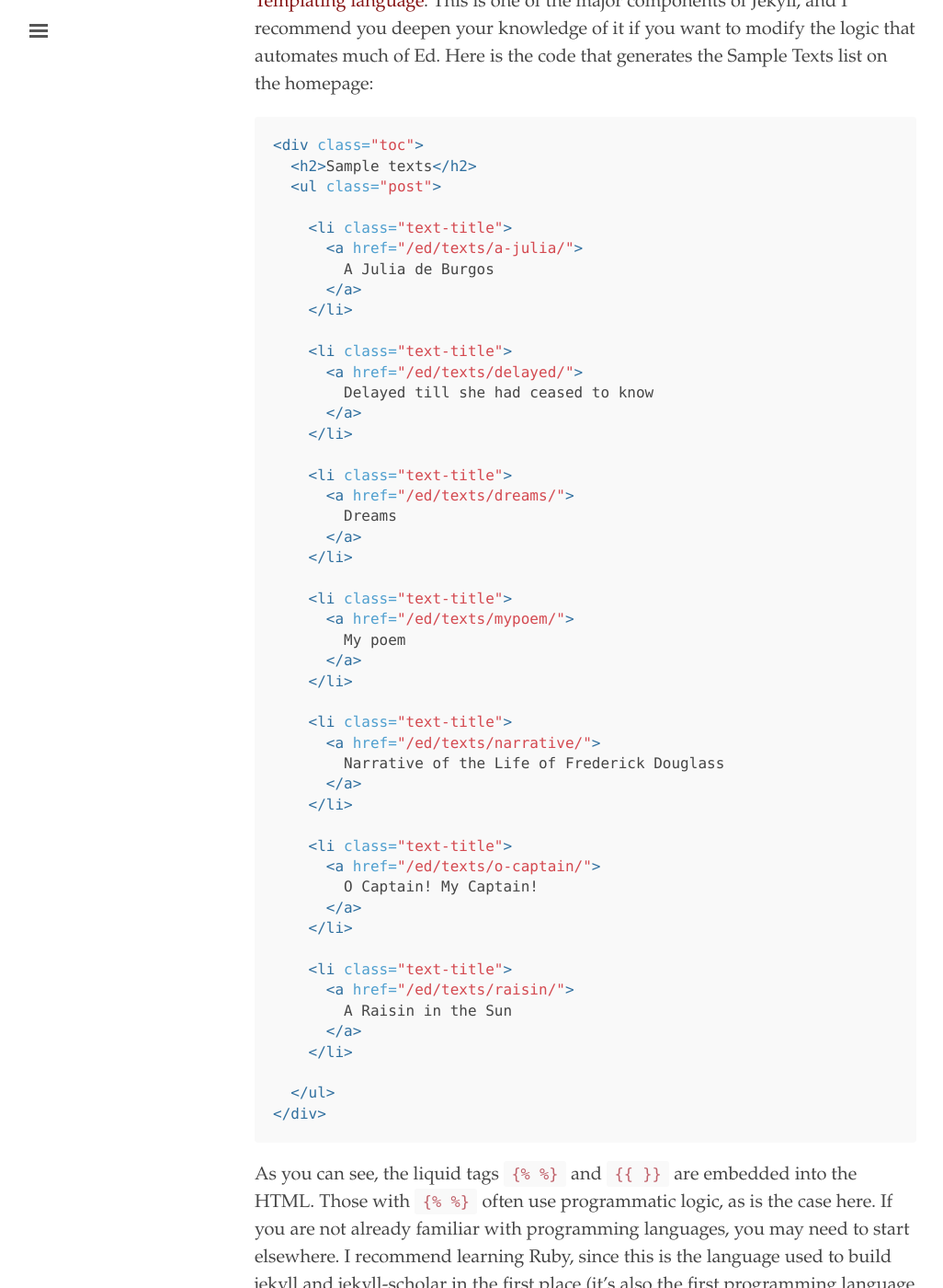
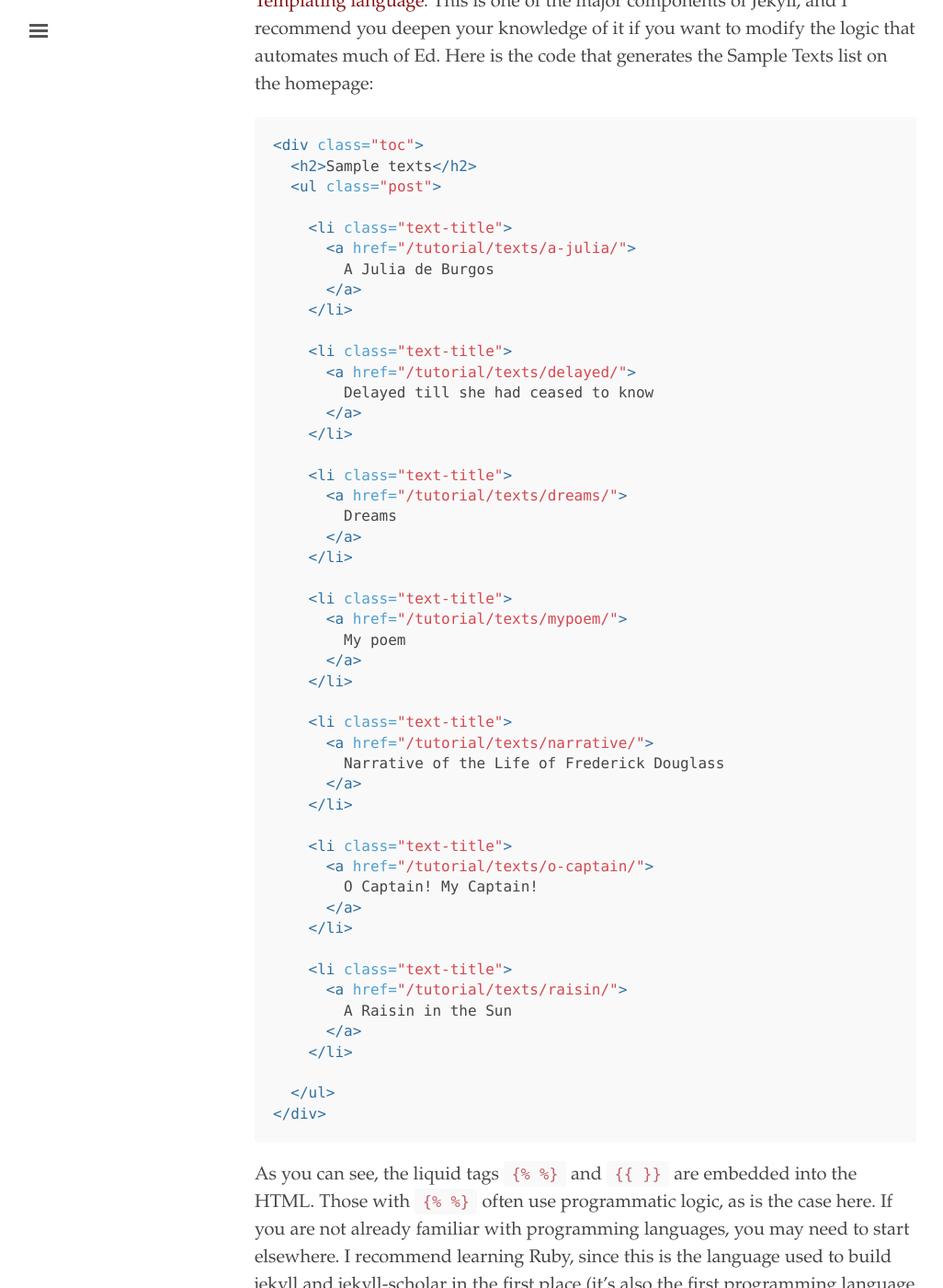
Before and after one commit to cjkoepke1/latin-hagiography, a Jekyll site: the page built from documentation.md, in a window 1280 px wide and 1400 px high, scrolled down 13170 px. Shown: the whole window at 92% size, without its empty margins (3-1029 px from the left). Built offline with Jekyll 4.4.1, drawn with Linux system fonts in a browser that asks for light colours.

Commit message:
Update _config.yml

```diff
--- a/_config.yml
+++ b/_config.yml
@@ -5,7 +5,7 @@ title:               Ed.
 tagline:             'a jekyll theme for minimal editions'
 description:         'Ed is a Jekyll theme designed for textual editors based on minimal computing principles, and focused on legibility and flexibility.'
 url:                 'http://minicomp.github.io'
-baseurl:             '/ed'
+baseurl:             '/tutorial'
 
 # About/contact
 author:
```
